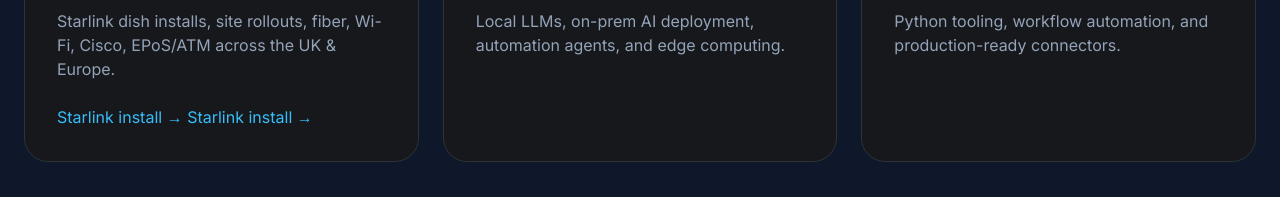
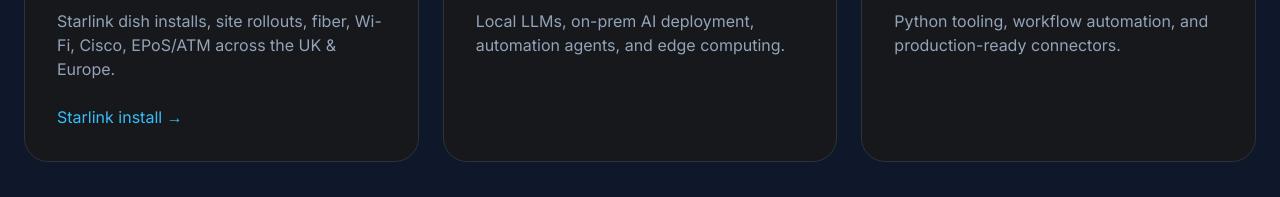
Before and after one commit to cyberbob4269/netwrx-solutions-website, a plain HTML site: page index.html in a window 1280 px wide. Shown: the part 5799-5996 px from the top of the page. Drawn offline with nearby package versions, Linux system fonts and the light colour scheme.

Commit message:
Remove duplicate Starlink install link on the services card.

```diff
--- a/index.html
+++ b/index.html
@@ -469,7 +469,6 @@
                     <h3 class="text-2xl font-semibold mb-3">Network &amp; Infrastructure</h3>
                     <p class="text-slate-400 mb-6">Starlink dish installs, site rollouts, fiber, Wi-Fi, Cisco, EPoS/ATM across the UK &amp; Europe.</p>
                     <a href="#starlink" class="text-sky-400">Starlink install →</a>
-                    <a href="#starlink" class="text-sky-400">Starlink install →</a>
                 </div>
 
                 <div class="service-card x-card border rounded-3xl p-8">
```
